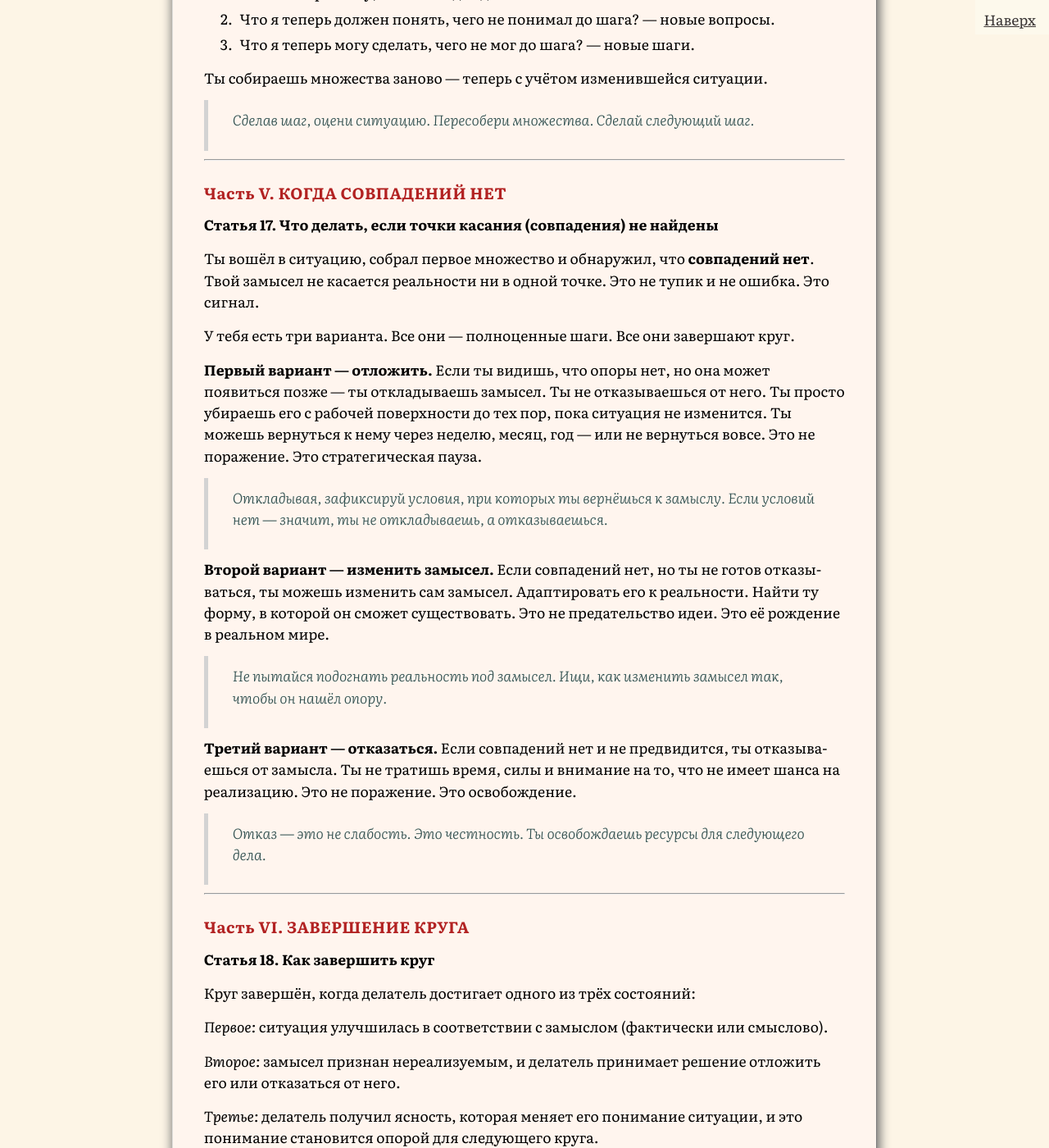
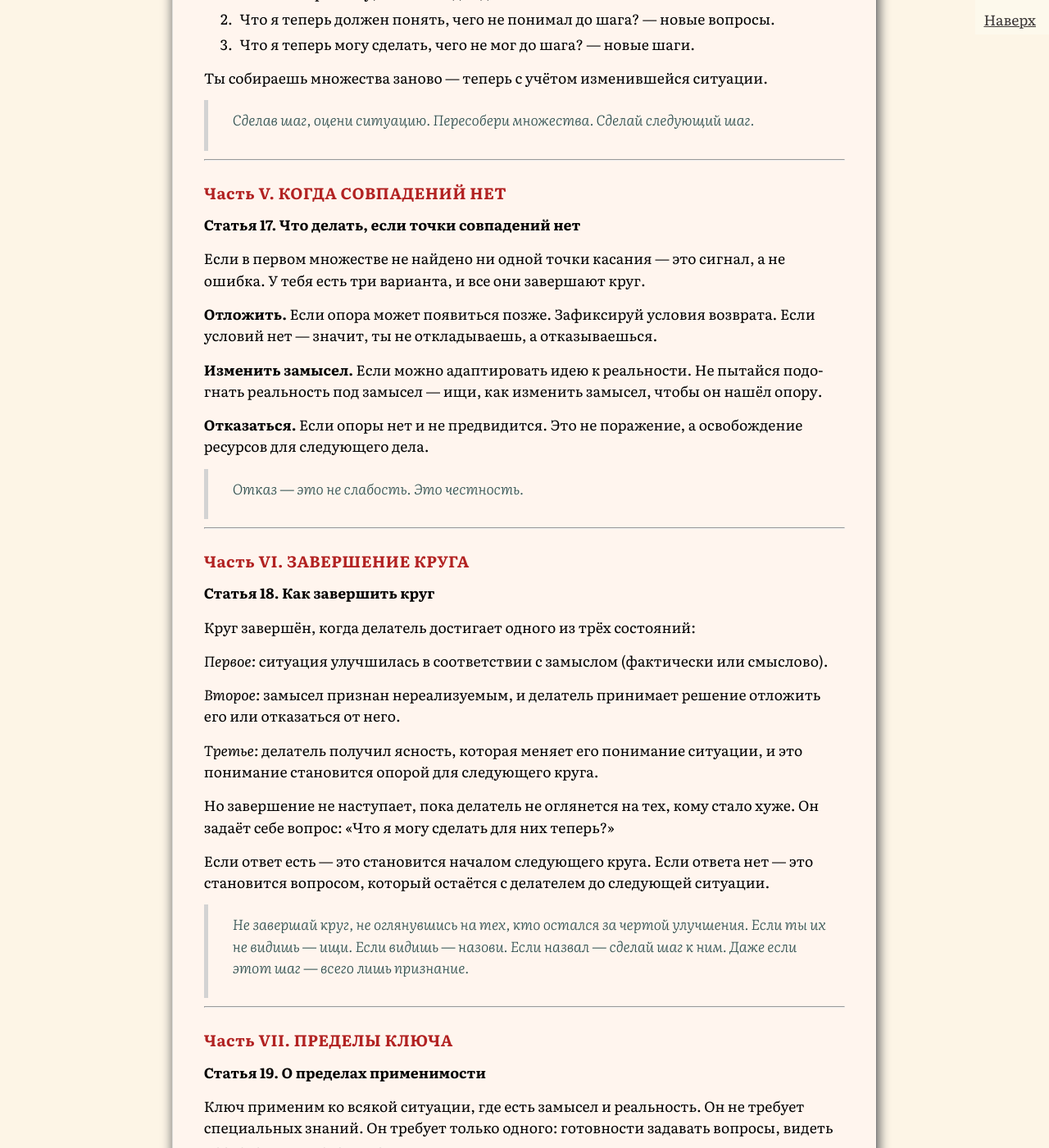
Before and after one commit to SergSi/land-use-art, a Jekyll site: the page built from _posts/2026-06-24-key.md, in a window 1280 px wide and 1400 px high, scrolled down 5280 px. Shown: the whole window at 82% size. Built offline with Jekyll 4.4.1, drawn with Linux system fonts in a browser that asks for light colours; some web fonts are replaced.

Commit message:
Update 2026-06-24-key.md

```diff
--- a/_posts/2026-06-24-key.md
+++ b/_posts/2026-06-24-key.md
@@ -153,26 +153,17 @@ class: analitika
 
 ### Часть V. КОГДА СОВПАДЕНИЙ НЕТ
 
-**Статья 17. Что делать, если точки касания (совпадения) не найдены**
+**Статья 17. Что делать, если точки совпадений нет**
 
-Ты вошёл в ситуацию, собрал первое множество и обнаружил, что **совпадений нет**. Твой замысел не касается реальности ни в одной точке. Это не тупик и не ошибка. Это сигнал.
+Если в первом множестве не найдено ни одной точки касания — это сигнал, а не ошибка. У тебя есть три варианта, и все они завершают круг.
 
-У тебя есть три варианта. Все они — полноценные шаги. Все они завершают круг.
+**Отложить.** Если опора может появиться позже. Зафиксируй условия возврата. Если условий нет — значит, ты не откладываешь, а отказываешься.
 
-**Первый вариант — отложить.** Если ты видишь, что опоры нет, но она может появиться позже — ты откладываешь замысел. Ты не отказываешься от него. Ты просто убираешь его с рабочей поверхности до тех пор, пока ситуация не изменится. Ты можешь вернуться к нему через неделю, месяц, год — или не вернуться вовсе. Это не поражение. Это стратегическая пауза.
+**Изменить замысел.** Если можно адаптировать идею к реальности. Не пытайся подогнать реальность под замысел — ищи, как изменить замысел, чтобы он нашёл опору.
 
-> Откладывая, зафиксируй условия, при которых ты вернёшься к замыслу. Если условий нет — значит, ты не откладываешь, а отказываешься.
->
+**Отказаться.** Если опоры нет и не предвидится. Это не поражение, а освобождение ресурсов для следующего дела.
 
-**Второй вариант — изменить замысел.** Если совпадений нет, но ты не готов отказываться, ты можешь изменить сам замысел. Адаптировать его к реальности. Найти ту форму, в которой он сможет существовать. Это не предательство идеи. Это её рождение в реальном мире.
-
-> Не пытайся подогнать реальность под замысел. Ищи, как изменить замысел так, чтобы он нашёл опору.
->
-
-**Третий вариант — отказаться.** Если совпадений нет и не предвидится, ты отказываешься от замысла. Ты не тратишь время, силы и внимание на то, что не имеет шанса на реализацию. Это не поражение. Это освобождение.
-
-> Отказ — это не слабость. Это честность. Ты освобождаешь ресурсы для следующего дела.
->
+> Отказ — это не слабость. Это честность.
 
 ---
 
```
